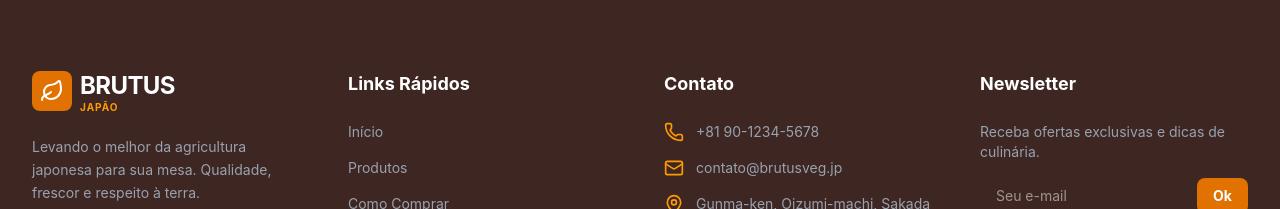
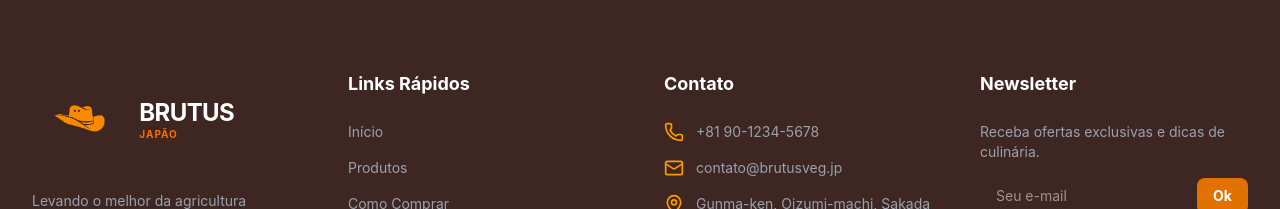
Before and after one commit to Defendi22/brutus-japan, a React (Vite) app: page / in a window 1280 px wide. Shown: the part 2591-2800 px from the top of the page. Built offline with nearby package versions, Linux system fonts and the light colour scheme.

Commit message:
Change logo

```diff
--- a/index.html
+++ b/index.html
@@ -4,7 +4,7 @@
     <meta charset="UTF-8" />
     <meta name="viewport" content="width=device-width, initial-scale=1.0" />
     <title>Brutus | Legumes Frescos no Japão</title>
-    <link rel="icon" type="image/png" href="assets/logo-laranja-brutus.ico">
+    <link rel="icon" type="image/png" href="assets/logobrutussemfundo.ico">
   </head>
   <body>
     <div id="root"></div>
--- a/src/components/Footer.tsx
+++ b/src/components/Footer.tsx
@@ -1,5 +1,5 @@
 import React from 'react';
-import { Leaf, Globe, Share2, Phone, MapPin, Mail } from 'lucide-react';
+import { Globe, Share2, Phone, MapPin, Mail } from 'lucide-react';
 
 const Footer: React.FC = () => {
   return (
@@ -7,13 +7,16 @@ const Footer: React.FC = () => {
       <div className="max-w-7xl mx-auto px-4 sm:px-6 lg:px-8">
         <div className="grid grid-cols-1 md:grid-cols-4 gap-12 mb-16">
           <div className="col-span-1 md:col-span-1">
-            <div className="flex items-center gap-2 mb-6">
-              <div className="bg-amber-600 p-2 rounded-lg">
-                <Leaf className="text-white h-6 w-6" />
-              </div>
+            <div className="flex items-center gap-3 mb-6">
+              <img
+                src="/assets/logobrutussemfundo.png"
+                alt="Logo Brutus"
+                className="h-24 w-auto brightness-0 saturate-100"
+                style={{filter: 'invert(48%) sepia(89%) saturate(1270%) hue-rotate(5deg) brightness(102%)'}}
+              />
               <div>
                 <h1 className="text-2xl font-bold text-white tracking-tight">BRUTUS</h1>
-                <p className="text-[10px] text-amber-500 font-bold uppercase tracking-widest leading-none">Japão</p>
+                <p className="text-[10px] text-orange-500 font-bold uppercase tracking-widest leading-none">Japão</p>
               </div>
             </div>
             <p className="text-gray-400 text-sm leading-relaxed mb-6">
--- a/src/components/Header.tsx
+++ b/src/components/Header.tsx
@@ -1,5 +1,5 @@
 import React from 'react';
-import { ShoppingCart, Leaf } from 'lucide-react';
+import { ShoppingCart } from 'lucide-react';
 import { useCart } from '../context/CartContext';
 
 interface HeaderProps {
@@ -13,9 +13,11 @@ const Header: React.FC<HeaderProps> = ({ onCartClick }) => {
     <header className="fixed top-0 left-0 right-0 bg-orange-100 backdrop-blur-md z-50 border-b border-amber-100">
       <div className="max-w-7xl mx-auto px-4 sm:px-6 lg:px-8 h-20 flex items-center justify-between">
         <div className="flex items-center gap-2">
-          <div className="bg-orange-500 p-2 rounded-lg">
-            <Leaf className="text-white h-6 w-6" />
-          </div>
+          <img
+            src="/assets/logobrutussemfundo.png"
+            alt="Logo Brutus"
+            className="h-25 w-auto"
+          />
           <div>
             <h1 className="text-2xl font-bold text-gray-900 tracking-tight">BRUTUS</h1>
             <p className="text-[10px] text-orange-500 font-bold uppercase tracking-widest leading-none">Japão</p>
```
Also changed, not shown: assets/logobrutussemfundo.png (added), 1 other file (tests, documents, lock files or other folders).
